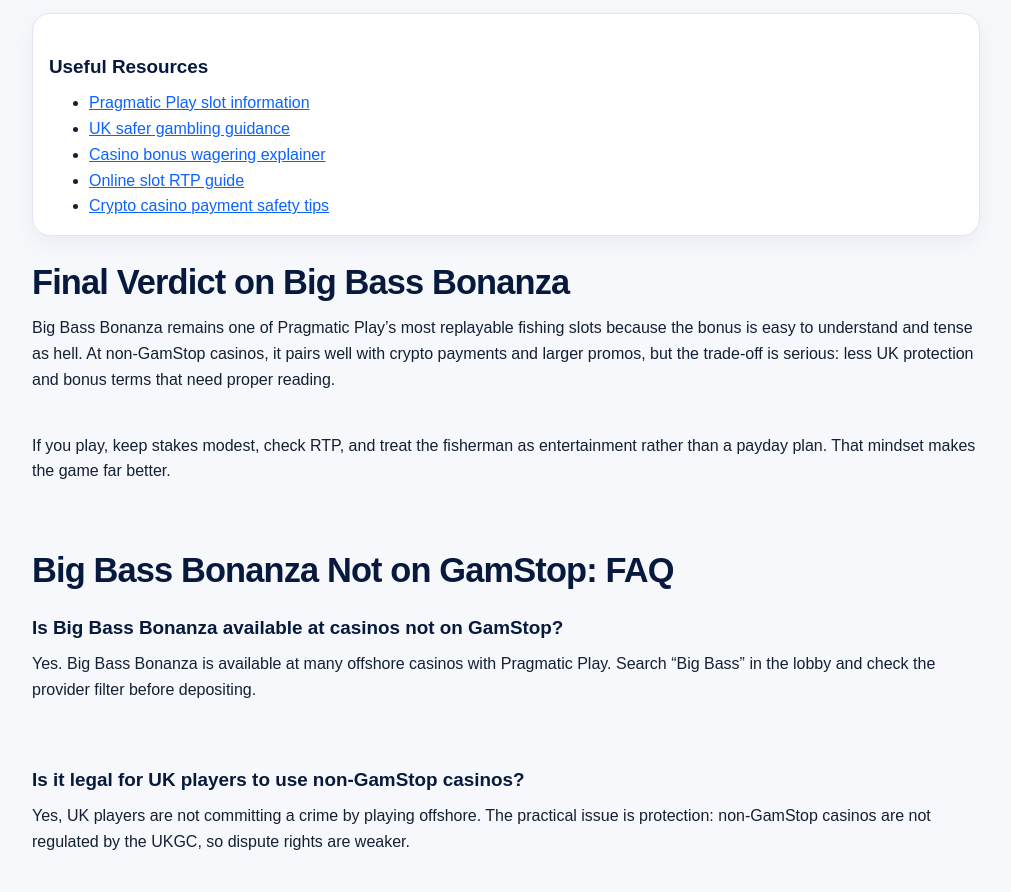
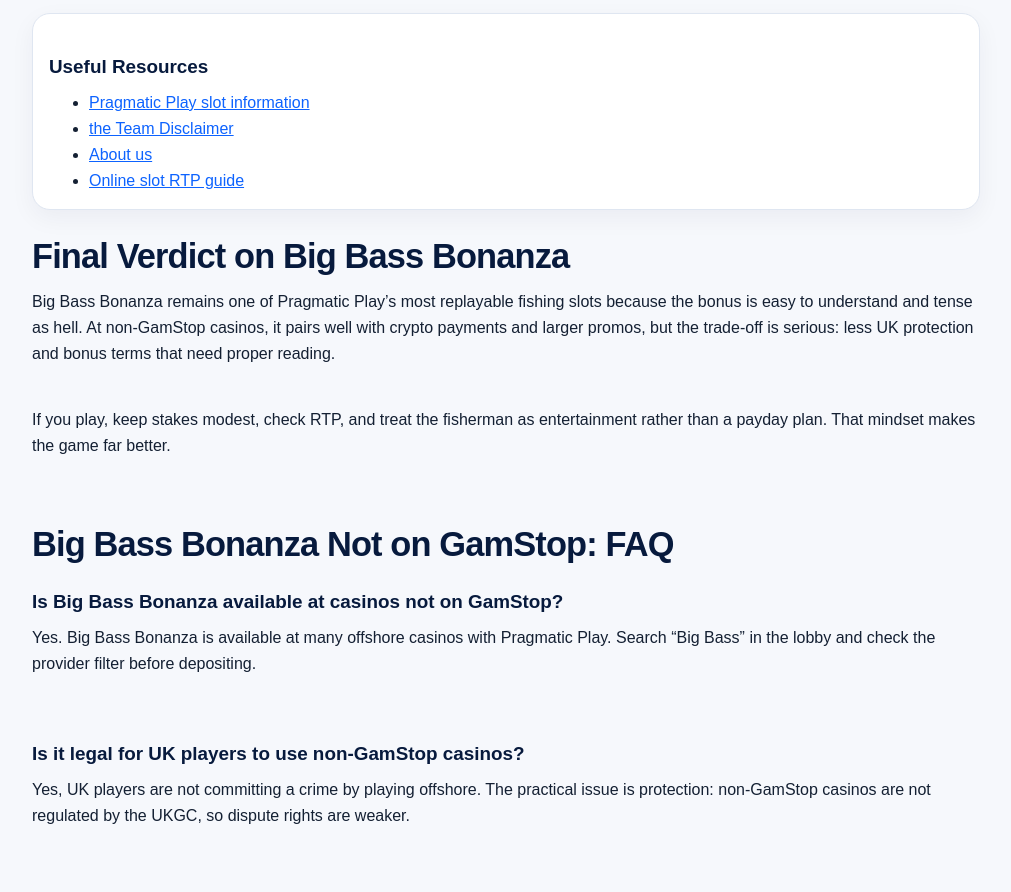
Before and after one commit to nongamstop/big-bass-bonanza, a plain HTML site: page index.html in a window 1280 px wide. Shown: the part 9338-10230 px from the top of the page, without its empty margins (134-1145 px from the left). Drawn offline with Linux system fonts and the light colour scheme.

Commit message:
Update index.html

```diff
--- a/index.html
+++ b/index.html
@@ -394,11 +394,10 @@
 <div class="external-links">
 <h3>Useful Resources</h3>
 <ul>
-<li><a href="#">Pragmatic Play slot information</a></li>
-<li><a href="#">UK safer gambling guidance</a></li>
-<li><a href="#">Casino bonus wagering explainer</a></li>
+<li><a href="https://nongamstop.github.io/big-bass-bonanza/pragmatic-play-not-on-gamstop-best-for-uk.html">Pragmatic Play slot information</a></li>
+<li><a href="https://nongamstop.github.io/big-bass-bonanza/the-team-disclimer.html">the Team Disclaimer</a></li>
+<li><a href="https://nongamstop.github.io/big-bass-bonanza/about-us-big-bass.html">About us</a></li>
 <li><a href="#">Online slot RTP guide</a></li>
-<li><a href="#">Crypto casino payment safety tips</a></li>
 </ul>
 </div>
 
```
